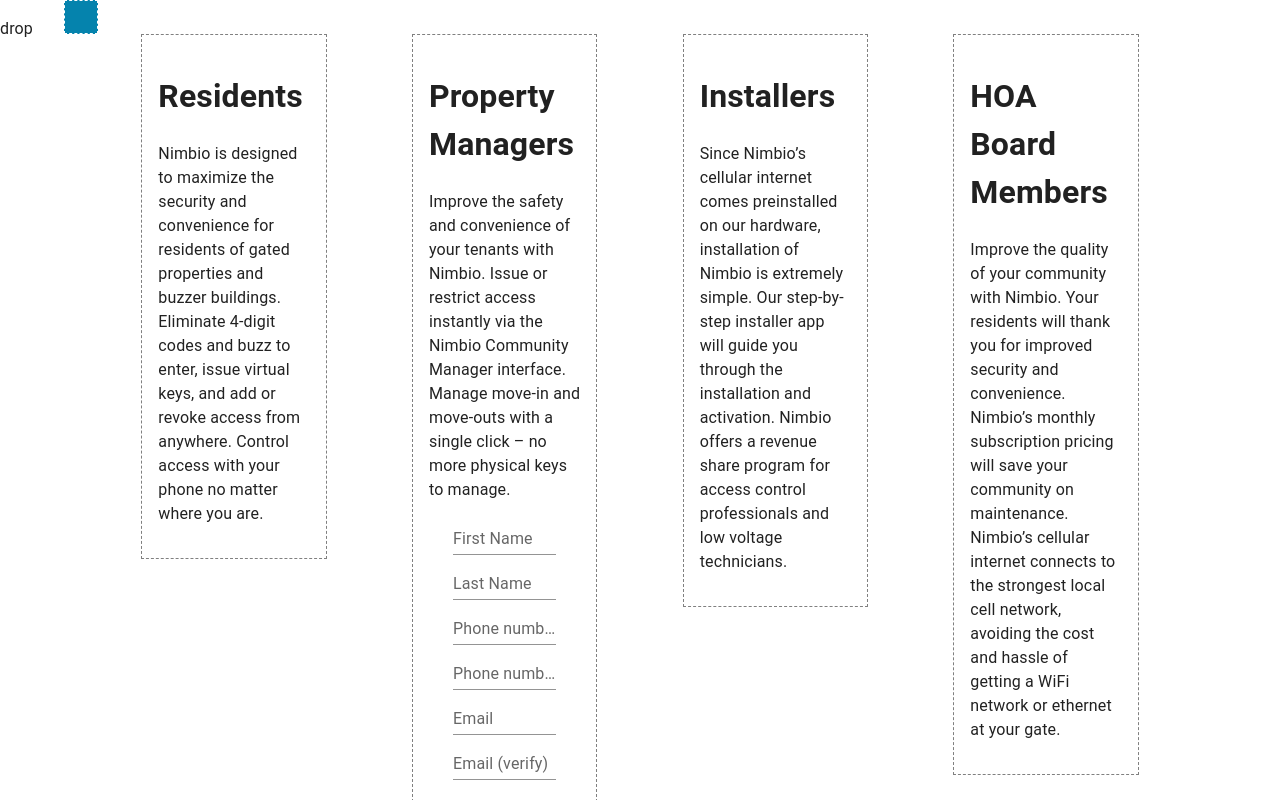
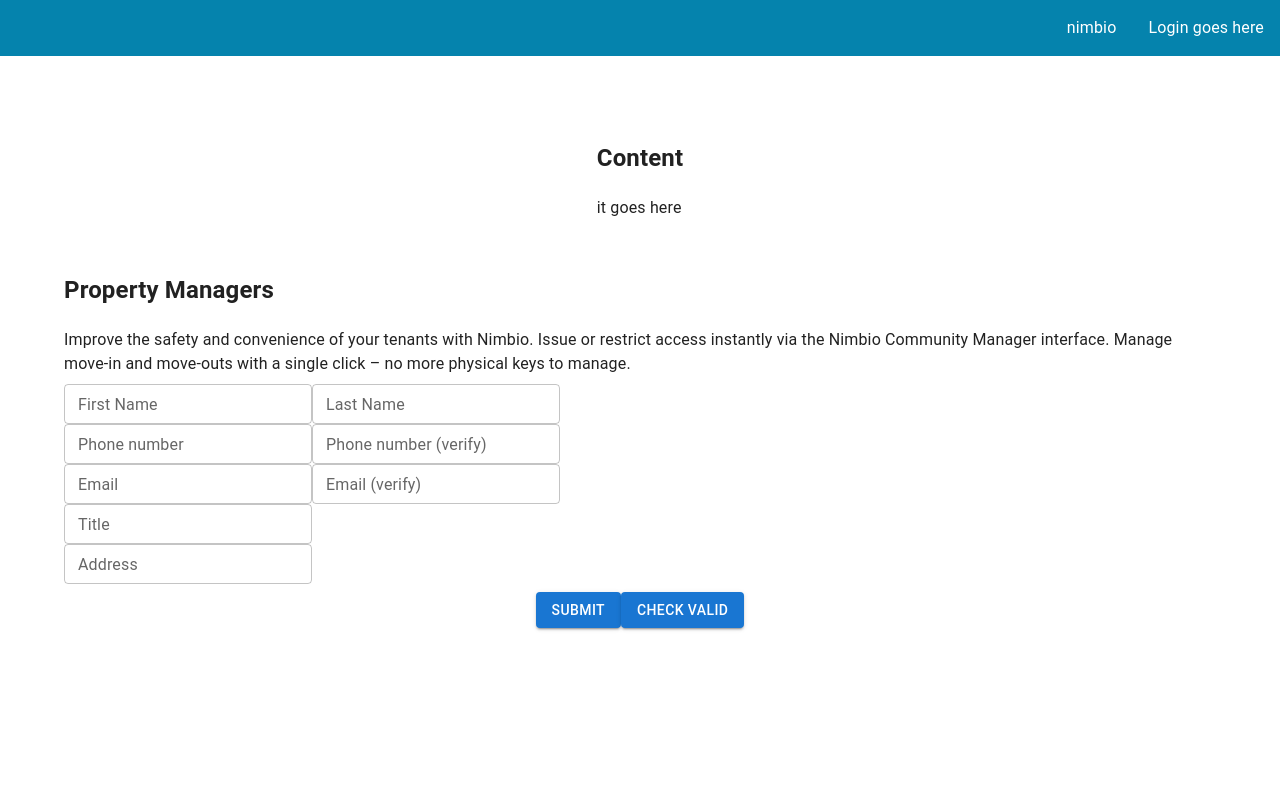
Before and after one commit to loserluki/nimbio_landing, a React (Create React App) app: page / in a window 1280 px wide. Shown: the top 800 px of the page. Built offline with nearby package versions, Linux system fonts and the light colour scheme.

Commit message:
moved content to ./Content; added PropManModule.js, Generic.png, and SplashImage.js; fixed some checking logic for SampleForm.js; updated and fixed formatting in Header.js

```diff
--- a/src/components/App/App.js
+++ b/src/components/App/App.js
@@ -5,7 +5,9 @@
 import './App.css';
 
 import Header from '../Navigation/Header';
+import SplashImage from '../Content/SplashImage'
 import SampleForm from '../Forms/SampleForm';
+import PropManModule from "../Content/PropManModule";
 
 const format_content = {
     display: "grid",
@@ -23,32 +25,24 @@
       <React.Fragment>
           <CssBaseline />
           <Header />
+
+          <SplashImage />
+
           <Container fixed>
-              <Grid container spacing={{xs: 2, md: 1}} columns={{xs: 4, md: 12, lg: 12}} justifyContent="space-evenly" alignItems="flex-start">
-                  <Grid item xs={12} md={6} lg={2}>
-                      <Box sx={format_content_box}>
-                          <h1>Residents</h1>
-                          <p>Nimbio is designed to maximize the security and convenience for residents of gated properties and buzzer buildings. Eliminate 4-digit codes and buzz to enter, issue virtual keys, and add or revoke access from anywhere. Control access with your phone no matter where you are.</p>
-                      </Box>
+              <Grid container direction={"column"} alignItems={"center"} spacing={2}>
+                  <Grid item>
+                      <h2>Content</h2>
+                      <p>it goes here</p>
                   </Grid>
-                  <Grid item xs={12} md={6} lg={2}>
-                      <Box sx={{p:2, border: '1px dashed grey'}}>
-                          <h1>Property Managers</h1>
-                          <p>Improve the safety and convenience of your tenants with Nimbio. Issue or restrict access instantly via the Nimbio Community Manager interface. Manage move-in and move-outs with a single click – no more physical keys to manage.</p>
+                  <Grid item>
+                      <Grid container direction={"row"}>
+                          <Grid item>
+                              <PropManModule />
+                          </Grid>
+                      </Grid>
+                      <Grid item>
                           <SampleForm />
-                      </Box>
-                  </Grid>
-                  <Grid item xs={12} md={6} lg={2}>
-                      <Box sx={{p:2, border: '1px dashed grey'}}>
-                          <h1>Installers</h1>
-                          <p>Since Nimbio’s cellular internet comes preinstalled on our hardware, installation of Nimbio is extremely simple. Our step-by-step installer app will guide you through the installation and activation. Nimbio offers a revenue share program for access control professionals and low voltage technicians.</p>
-                      </Box>
-                  </Grid>
-                  <Grid item xs={12} md={6} lg={2}>
-                      <Box sx={{p:2, border: '1px dashed grey'}}>
-                          <h1>HOA Board Members</h1>
-                          <p>Improve the quality of your community with Nimbio. Your residents will thank you for improved security and convenience. Nimbio’s monthly subscription pricing will save your community on maintenance. Nimbio’s cellular internet connects to the strongest local cell network, avoiding the cost and hassle of getting a WiFi network or ethernet at your gate.</p>
-                      </Box>
+                      </Grid>
                   </Grid>
               </Grid>
           </Container>
--- /dev/null
+++ b/src/components/Content/PropManModule.js
@@ -0,0 +1,18 @@
+import React from 'react';
+
+import {Grid, Box} from "@mui/material";
+
+const PropManModule = () => {
+    return (
+        <Box>
+            <Grid container>
+                <Grid item>
+                    <h2>Property Managers</h2>
+                    <p>Improve the safety and convenience of your tenants with Nimbio. Issue or restrict access instantly via the Nimbio Community Manager interface. Manage move-in and move-outs with a single click – no more physical keys to manage.</p>
+                </Grid>
+            </Grid>
+        </Box>
+    );
+}
+
+export default PropManModule;
--- /dev/null
+++ b/src/components/Content/SplashImage.js
@@ -0,0 +1,30 @@
+import React from 'react';
+
+import generic from './Generic.png';
+
+import {Grid, Box} from "@mui/material";
+
+const styles = {
+    splashBack: {
+        height: 25,
+        backgroundImage: {generic},
+        backgroundSize: 'cover',
+        backgroundPosition: 'center'
+    }
+};
+const SplashImage = () => {
+    return (
+        <Box color='#FFFFFF'>
+            <Grid container spacing={2} alignItems={"center"} direction={"column"} style={styles}>
+                <Grid item>
+                    Nimbio
+                </Grid>
+                <Grid item>
+                    Memorable slogan
+                </Grid>
+            </Grid>
+        </Box>
+    );
+}
+
+export default SplashImage;
--- a/src/components/Forms/SampleForm.js
+++ b/src/components/Forms/SampleForm.js
@@ -1,18 +1,20 @@
 import React, { useState } from 'react';
 
-import {Container, Grid, Button, TextField} from "@mui/material";
+import {Box, Grid, Button, TextField} from "@mui/material";
 
 const SampleForm = () => {
 
-    const [nameFirst, setNameFirst] = useState(null);
-    const [nameLast, setNameLast] = useState(null);
-    const [phone, setPhone] = useState(null);
-    const [phoneV, setPhoneV] = useState(null);
-    const [email, setEmail] = useState(null);
-    const [emailV, setEmailV] = useState(null);
-    const [title, setTitle] = useState(null);
-    const [addr, setAddr] = useState(null);
+    //input variables
+    const [nameFirst, setNameFirst] = useState("");
+    const [nameLast, setNameLast] = useState("");
+    const [phone, setPhone] = useState("");
+    const [phoneV, setPhoneV] = useState("");
+    const [email, setEmail] = useState("");
+    const [emailV, setEmailV] = useState("");
+    const [title, setTitle] = useState("");
+    const [addr, setAddr] = useState("");
 
+    //input flags
     let VALID = true;
     let NAMEF = false;
     let NAMEL = false;
@@ -30,7 +32,7 @@
         console.log("in fields: ", nameFirst, nameLast, phone, phoneV, email, emailV, title, addr);
         if (nameFirst) { NAMEF = true; }
         if (nameLast) { NAMEL = true; }
-        if (phone) {
+        if (phone.length === 10) {
             if (phone === phoneV) {
                 PHONE = true;
             } else {
@@ -62,7 +64,7 @@
     };
 
     return (
-        <Container fixed>
+        <Box>
             <Grid container
                   direction='column'
                   alignItems='center'
@@ -75,7 +77,7 @@
                         <TextField
                             id="name_first"
                             label="First Name"
-                            variant="standard"
+                            variant="outlined"
                             size="small"
                             value={nameFirst}
                             onChange={(e) => setNameFirst(e.target.value)}
@@ -85,7 +87,7 @@
                         <TextField
                             id="name_last"
                             label="Last Name"
-                            variant="standard"
+                            variant="outlined"
                             size="small"
                             value={nameLast}
                             onChange={(e) => setNameLast(e.target.value)}
@@ -96,32 +98,38 @@
                       direction='row'
                 >
                     <Grid item>
-                        <TextField id="phone"
+                        <TextField
+                            error={((!VALID && !PHONE) || (phone.length > 10))}
+                            id="phone"
                             label="Phone number"
-                                   variant="standard"
+                            variant="outlined"
                             size="small"
                             value={phone}
                             onChange={(e) => setPhone(e.target.value)}
                         />
                     </Grid>
                     <Grid item>
-                        <TextField id="phone_v"
+                        <TextField
+                            error={phone !== phoneV}
+                            id="phone_v"
                             label="Phone number (verify)"
-                                   variant="standard"
+                            variant="outlined"
                             size="small"
                             value={phoneV}
                             onChange={(e) => setPhoneV(e.target.value)}
                         />
                     </Grid>
                 </Grid>
-                <Grid container
+                <Grid
+                    container
                     direction='row'
                 >
                     <Grid item>
                         <TextField
+                            error={(!VALID)}
                             id="email"
                             label="Email"
-                            variant="standard"
+                            variant="outlined"
                             size="small"
                             value={email}
                             onChange={(e) => setEmail(e.target.value)}
@@ -131,7 +139,7 @@
                         <TextField
                             id="email_v"
                             label="Email (verify)"
-                            variant="standard"
+                            variant="outlined"
                             size="small"
                             value={emailV}
                             onChange={(e) => setEmailV(e.target.value)}
@@ -143,7 +151,7 @@
                         <TextField
                             id="title"
                             label="Title"
-                            variant="standard"
+                            variant="outlined"
                             size="small"
                             value={title}
                             onChange={(e) => setTitle(e.target.value)}
@@ -155,7 +163,7 @@
                         <TextField
                             id="addr"
                             label="Address"
-                            variant="standard"
+                            variant="outlined"
                             size="small"
                             value={addr}
                             onChange={(e) => setAddr(e.target.value)}
@@ -172,13 +180,13 @@
                     </Button>
                     <Button
                         variant="contained"
-                        onClick={() => console.log(VALID)}>
+                        onClick={() => console.log(PHONE)}>
                         Check VALID
                     </Button>
                 </Grid>
             </Grid>
-        </Container>
-    )
+        </Box>
+    );
 }
 
 export default SampleForm;
--- a/src/components/Navigation/Header.js
+++ b/src/components/Navigation/Header.js
@@ -1,58 +1,20 @@
 import React from 'react';
 
-import {Container, Grid, Box} from "@mui/material";
-
-import './Header.css'
+import {Grid, Box} from "@mui/material";
 
 const Header = () => {
     return (
-        <Container sticky>
-            <Grid container direction='row' justifyContent='space-between' alignItems='flex-start'>
-                <Box sx={{p: 2, backgroundColor: "#0583AD", border: "1px dashed white"}}>
-                    <div className='Nav-dropdown'>
-                        drop
-                        <div className='Nav-dropdown-content'>
-                            <button onClick={() => console.log("button clicked")}>lineitem</button>
-                            <button onClick={() => console.log("button clicked")}>lineitem</button>
-                            <button onClick={() => console.log("button clicked")}>lineitem</button>
-                            <button onClick={() => console.log("button clicked")}>lineitem</button>
-                        </div>
-                    </div>
-                </Box>
+        <Box sx={{backgroundColor: '#0583AD', color: '#FFFFFF'}}>
+            <Grid container justifyContent={"flex-end"}>
+                <Grid item padding={2}>
+                    nimbio
+                </Grid>
+                <Grid item padding={2}>
+                    Login goes here
+                </Grid>
             </Grid>
-        </Container>
-
-
-        // <Grid container direction="row" justifyContent="space-between" alignItems="flex-start">
-        //     <Grid item xs={1} lg={1}>
-        //         <Box sx={{p: 2, backgroundColor: "#0583AD", border: "1px dashed white"}}>
-        //             <div className="Nav-dropdown">
-        //                 drop
-        //                 <div className="Nav-dropdown-content">
-        //                     <button onClick={() => console.log("button clicked")}>lineitem</button>
-        //                     <button onClick={() => console.log("button clicked")}>lineitem</button>
-        //                     <button onClick={() => console.log("button clicked")}>lineitem</button>
-        //                     <button onClick={() => console.log("button clicked")}>lineitem</button>
-        //                 </div>
-        //             </div>
-        //         </Box>
-        //     </Grid>
-        // </Grid>
-
-
-        // <div className="Nav-header">
-        //     <p>navigation bar</p>
-        //     <div className="Nav-dropdown">
-        //         <p>drop</p>
-        //         <div className="Nav-dropdown-content">
-        //             <button onClick={() => console.log("load Property Owner options")}>Property Owner</button>
-        //             <button onClick={() => console.log("load Resident page")}>Resident</button>
-        //             <button onClick={() => console.log("load Installer page")}>Installer</button>
-        //             <button type="button" onClick={() => console.log("load Contact page")}>Contact</button>
-        //         </div>
-        //     </div>
-        // </div>
-    )
+        </Box>
+    );
 }
 
 export default Header;
```
Also changed, not shown: src/components/Content/Generic.png (added). Lines whose indentation alone changed are shown as unchanged.
